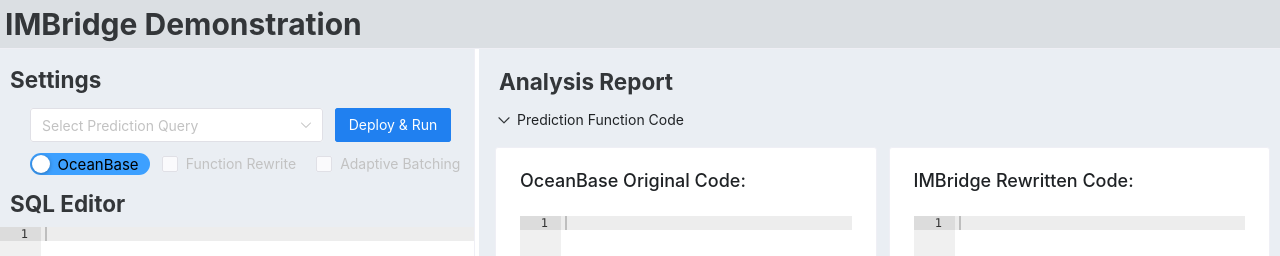
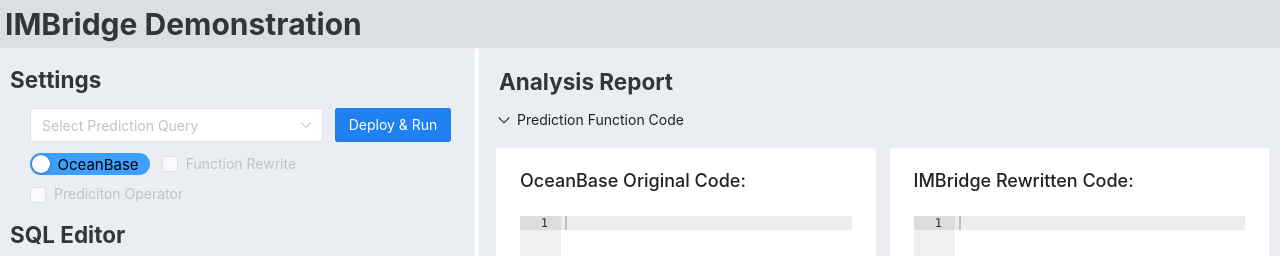
Before and after one commit to AhoyDM4AI/IMBridgeDemo, a Vue app: page / in a window 1280 px wide. Shown: the top 256 px of the page. Built offline with nearby package versions, Linux system fonts and the light colour scheme.

Commit message:
chore: display changes

```diff
--- a/src/views/DemoView.vue
+++ b/src/views/DemoView.vue
@@ -51,7 +51,7 @@
                   <n-checkbox
                     v-model:checked="adaptive_on"
                     :disabled="offCheckbox"
-                    label="Adaptive Batching"
+                    label="Prediciton Operator"
                   />
                 </n-flex>
               </n-flex>
```
